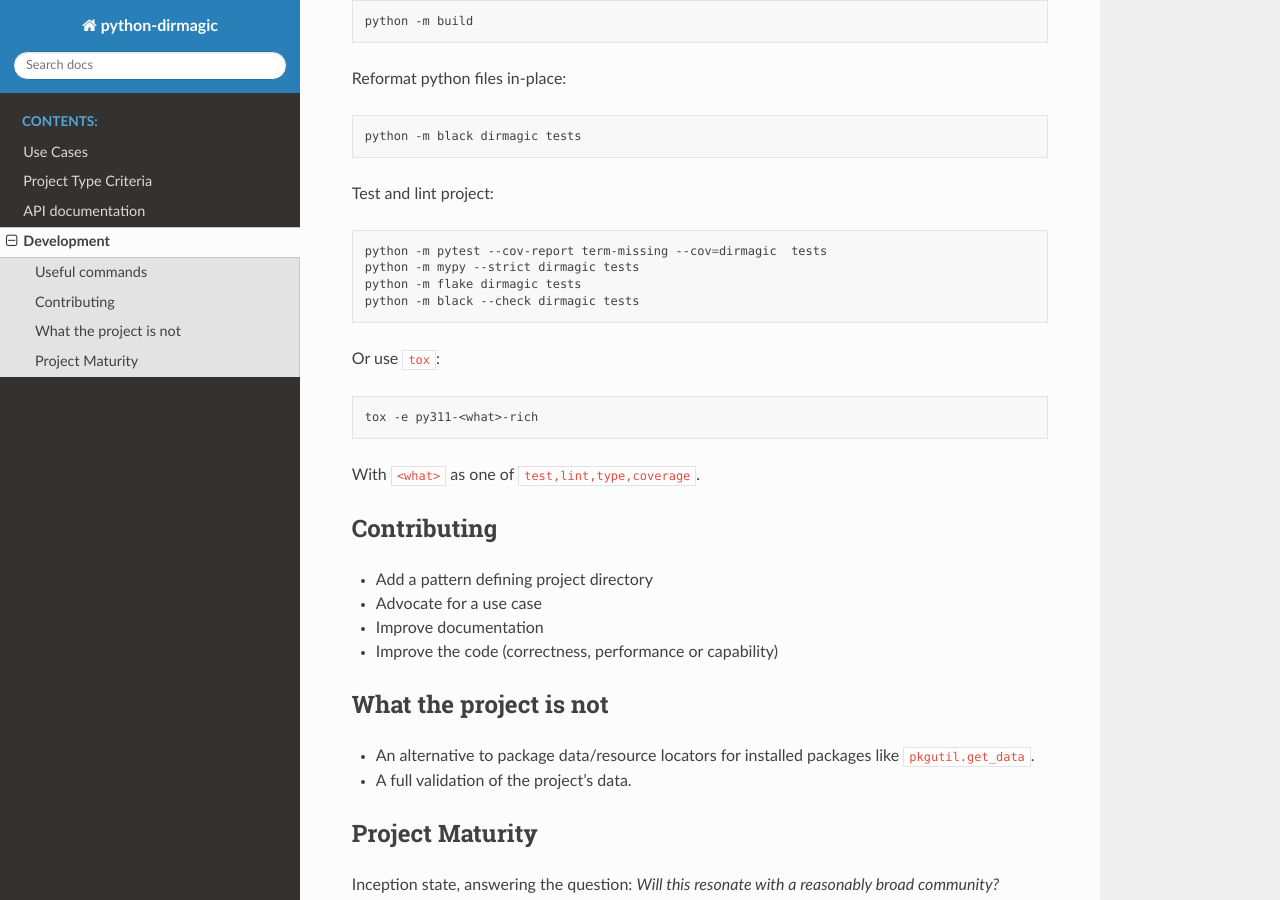
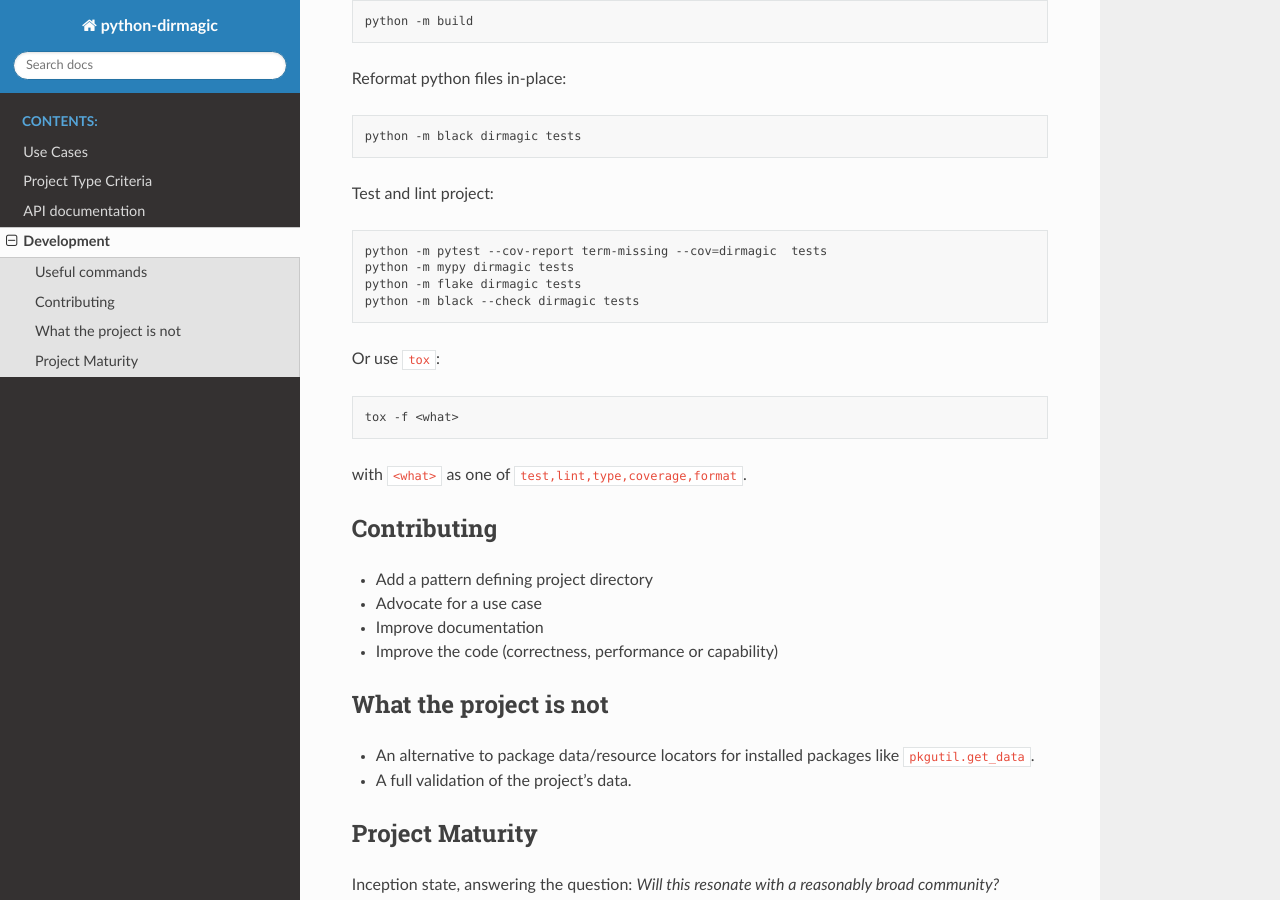
Before and after one commit to achimgaedke/python-dirmagic, a Sphinx documentation site: the page built from doc/development.rst, in a window 1280 px wide and 900 px high, scrolled down 1033 px. Built offline with Sphinx 7.4.7 and the Read the Docs theme 2.0.0, drawn with Linux system fonts in a browser that asks for light colours.

```diff
--- a/doc/development.rst
+++ b/doc/development.rst
@@ -57,7 +57,7 @@ Test and lint project:
 .. code-block:: shell
 
     python -m pytest --cov-report term-missing --cov=dirmagic  tests
-    python -m mypy --strict dirmagic tests
+    python -m mypy dirmagic tests
     python -m flake dirmagic tests
     python -m black --check dirmagic tests
 
@@ -65,9 +65,9 @@ Or use ``tox``:
 
 .. code-block:: shell
 
-    tox -e py311-<what>-rich
+    tox -f <what>
 
-With ``<what>`` as one of ``test,lint,type,coverage``.
+with ``<what>`` as one of ``test,lint,type,coverage,format``.
 
 Contributing
 ------------
```
Also changed, not shown: 1 other file.
